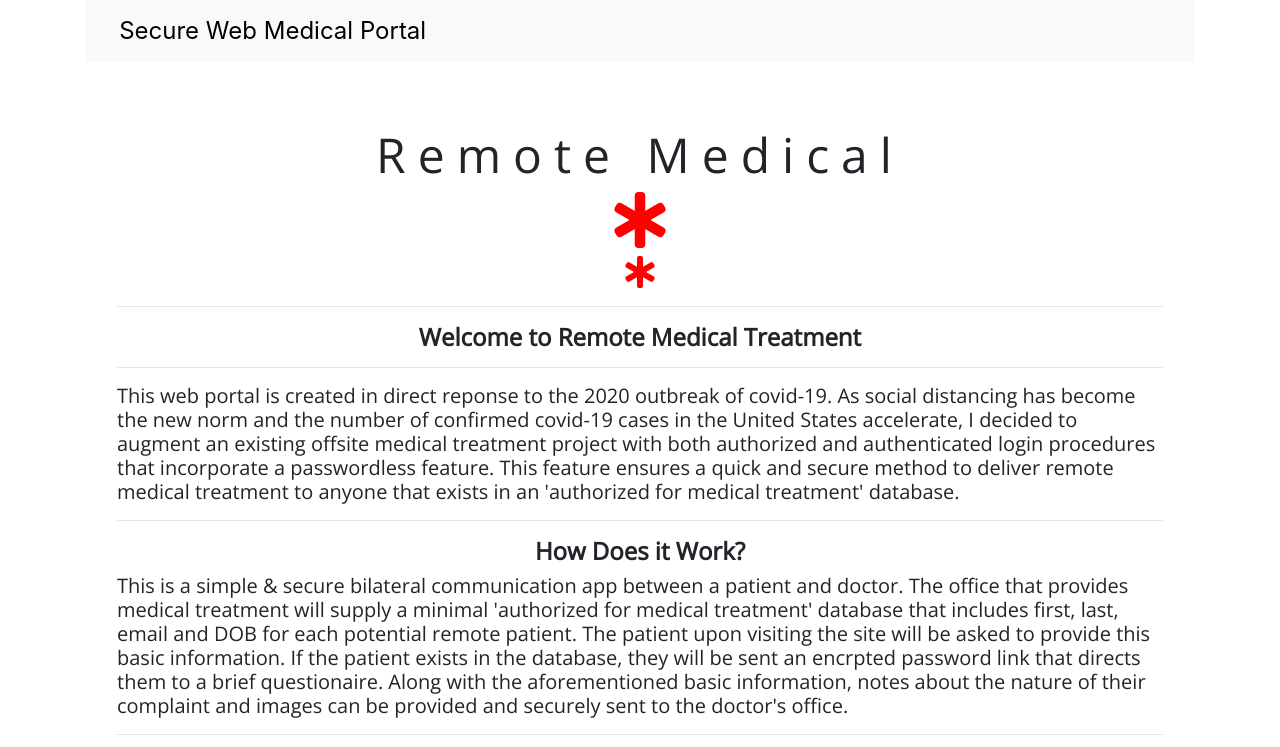
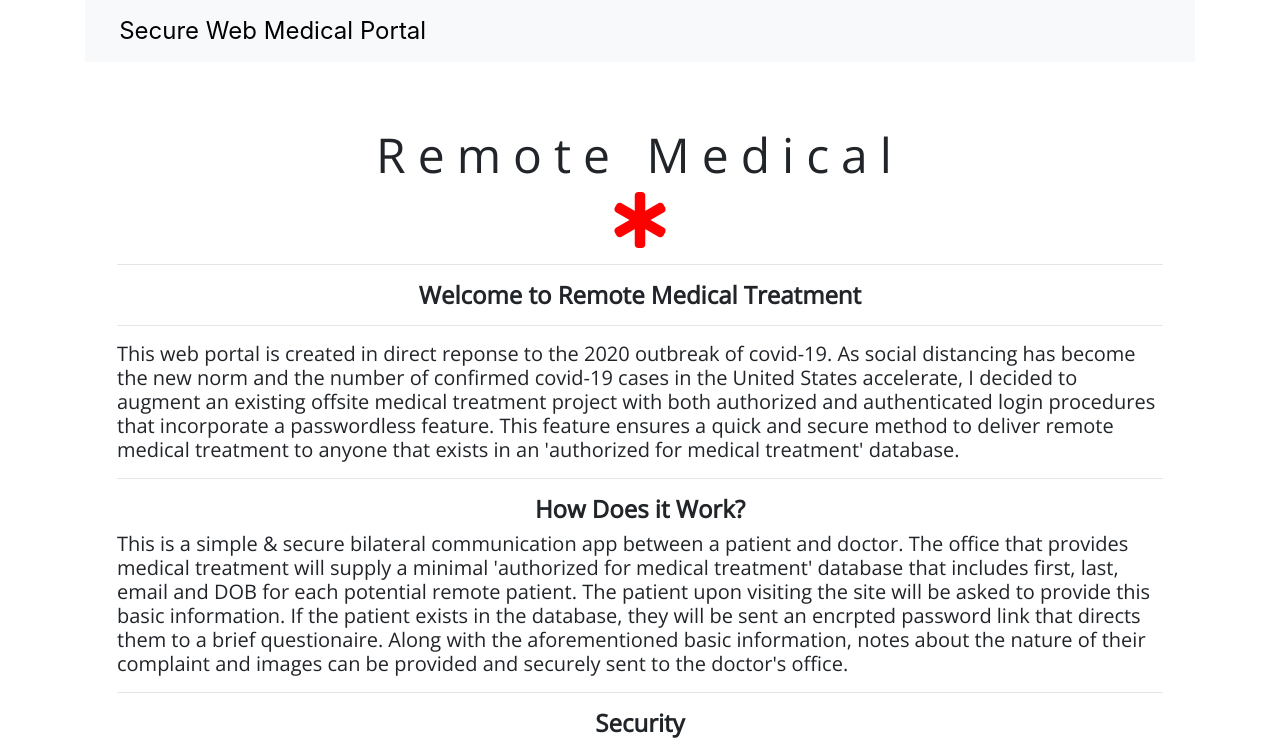
Before and after one commit to jstafford74/Remote-Medical, a React (Create React App) app in the folder client/: page / in a window 1280 px wide. Shown: the top 747 px of the page. Built offline with nearby package versions, Linux system fonts and the light colour scheme; the HTML template or start-up script is replaced by a standard one.

Commit message:
Adding the nomatch component

```diff
--- a/client/src/App.js
+++ b/client/src/App.js
@@ -5,6 +5,7 @@ import Splash from "./pages/Splash";
 import Demo from "./pages/Demo";
 import TeleMed from "./pages/TeleMed";
 import ImageDemo from "./pages/ImageUploadDemo";
+import NoMatch from "./pages/NoMatch";
 
 
 class App extends Component {
@@ -20,6 +21,7 @@ class App extends Component {
             <Route exact path="/rmt" component={Demo} />
             <Route path="/rmt/images" component={ImageDemo} />
             <Route path="/telemed" component={TeleMed} />
+            <Route component={NoMatch} />
           </Switch>
         </Router>
       </div>
--- a/client/src/components/Splash/index.jsx
+++ b/client/src/components/Splash/index.jsx
@@ -25,9 +25,6 @@ export default function Splash (props) {
         <h3>
           <i class='fas fa-user-md fa-7x'></i>
         </h3> */}
-        <h3 style={{ color: 'red' }}>
-          <i className='fas fa-star-of-life fa-7x'></i>
-        </h3>
 
         <hr />
         <h4 className='font-weight-bold'>Image File Uploader</h4>
--- a/client/src/pages/Splash/index.jsx
+++ b/client/src/pages/Splash/index.jsx
@@ -16,14 +16,6 @@ const Style = {
 }
 
 export default function Splash (props) {
-  // // useEffect(() => {
-  //   lock.show()
-  //   lock.on('authenticated', function (authResult) {
-  //     setLoggedIn(true)
-  //     setToken(authResult.accessToken)
-  //     alert(token)
-  //   })
-  // }, [token])
 
   return (
     <Container fluid='md sm' className='text-center'>
@@ -38,7 +30,6 @@ export default function Splash (props) {
         <h3 style={{ color: 'red' }}>
           <i className='fas fa-star-of-life fa-2x'></i>
         </h3>
-        <i style={{ color: 'red' }} className='fas fa-star-of-life fa-2x'></i>
         <hr />
         <h4 className='font-weight-bold'>
           Welcome to Remote Medical Treatment
```
